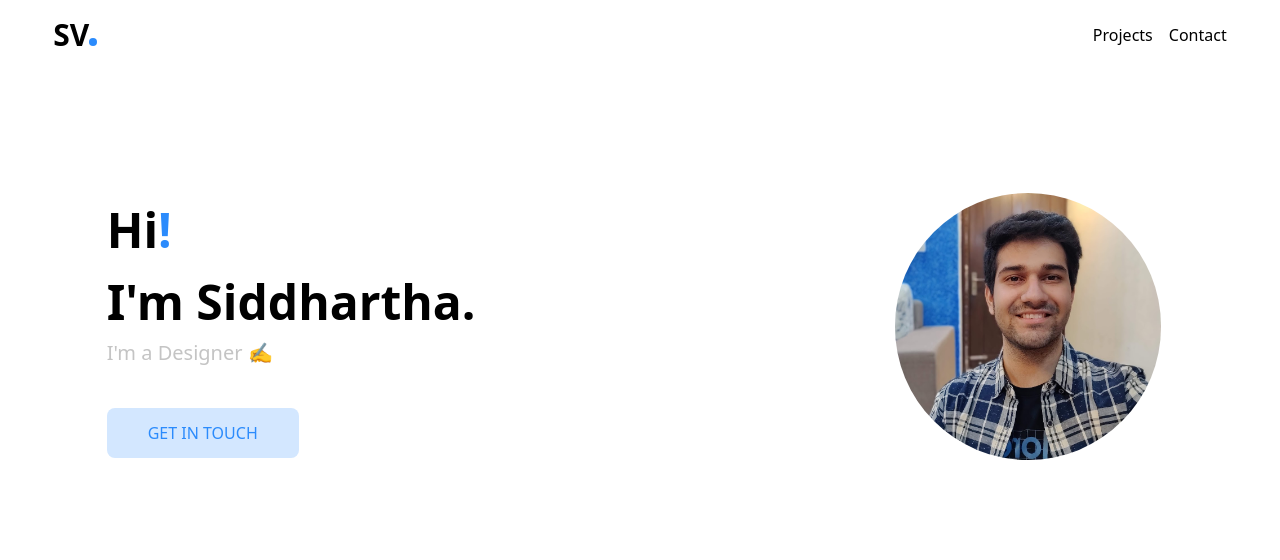
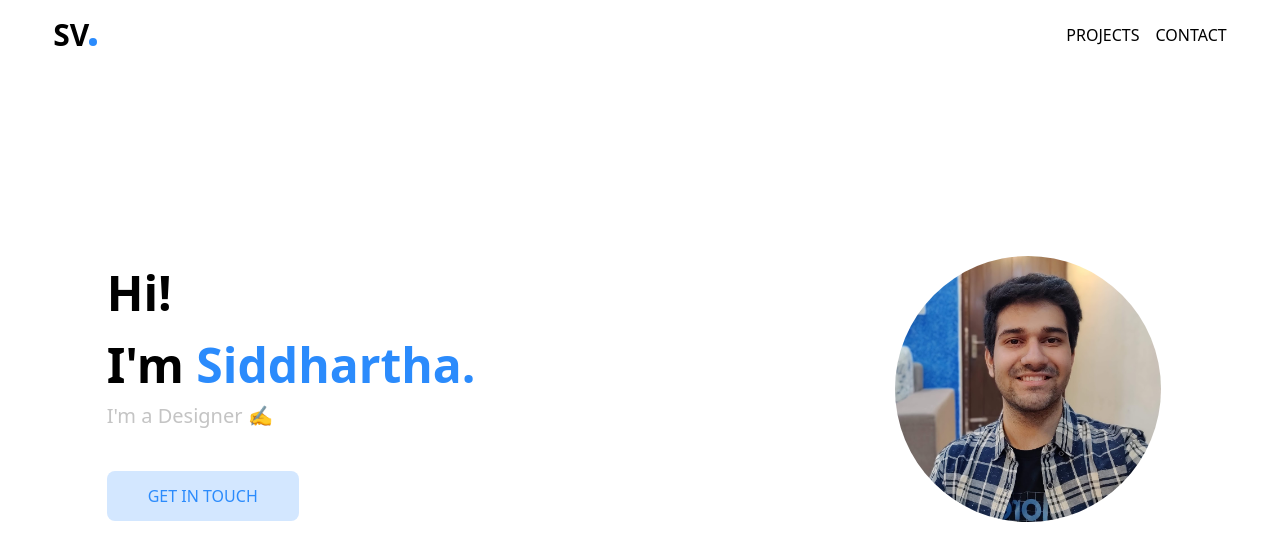
Before and after one commit to BRO3886/sidv.dev, a Next.js app: page / in a window 1280 px wide. Shown: the top 560 px of the page. Built offline with nearby package versions, Linux system fonts and the light colour scheme.

Commit message:
:lipstick: improve landing page

```diff
--- a/components/Landing.jsx
+++ b/components/Landing.jsx
@@ -10,7 +10,7 @@ const Landing = () => {
 	}, []);
 
 	return (
-		<div className="flex my-28 items-center justify-center">
+		<div className="flex items-center justify-center" style={{ height: "80vh" }}>
 			<div className="w-10/12 mx-auto flex flex-col md:flex-row-reverse items-center justify-between">
 				<div className="w-8/12 md:w-3/12 m-3">
 					<img
@@ -26,12 +26,11 @@ const Landing = () => {
 						} transform transition duration-1000 ease-in-out text-3xl md:text-5xl font-bold`}
 					>
 						{content.landing.text[0]}
-						<span className="text-blue">!</span>
 						<br />
-						{content.landing.text[1]}
+						{content.landing.text[1]} <span className="text-blue">{content.landing.text[2]}</span>
 					</h2>
 					<h1 className="text-grey text-xl">
-						{content.landing.text[2]}{" "}
+						{content.landing.text[3]}{" "}
 						<Typical
 							steps={content.landing.typical}
 							loop={Infinity}
--- a/content/content.js
+++ b/content/content.js
@@ -3,11 +3,11 @@ export default {
 		logo: "SV",
 		links: [
 			{
-				text: "Projects",
+				text: "PROJECTS",
 				to: "/projects",
 			},
 			{
-				text: "Contact",
+				text: "CONTACT",
 				to: "/contact",
 			},
 		],
@@ -17,7 +17,7 @@ export default {
 			url: "/assets/me.jpg",
 			alt: "Siddhartha Varma",
 		},
-		text: ["Hi", "I'm Siddhartha.", "I'm a"],
+		text: ["Hi!", "I'm","Siddhartha.", "I'm a"],
 		typical: ["Fullstack Dev 🚀", 2000, "Designer ✍", 2000, "Netflix Addict 🍿", 2000],
 		btnText: "Get in Touch",
 	},
--- a/pages/index.js
+++ b/pages/index.js
@@ -16,6 +16,7 @@ export default function Home() {
 			</Head>
 			<Nav />
 			<Landing />
+			<div style={{ height: "10vh" }}></div>
 		</div>
 	);
 }
```
